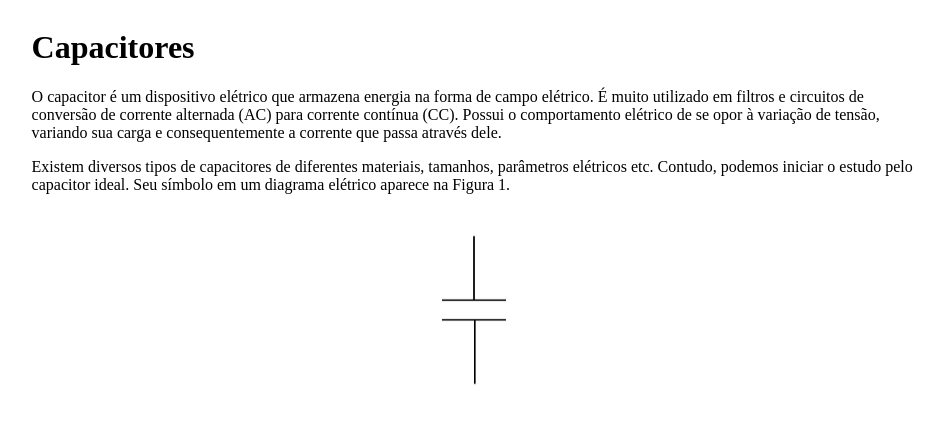
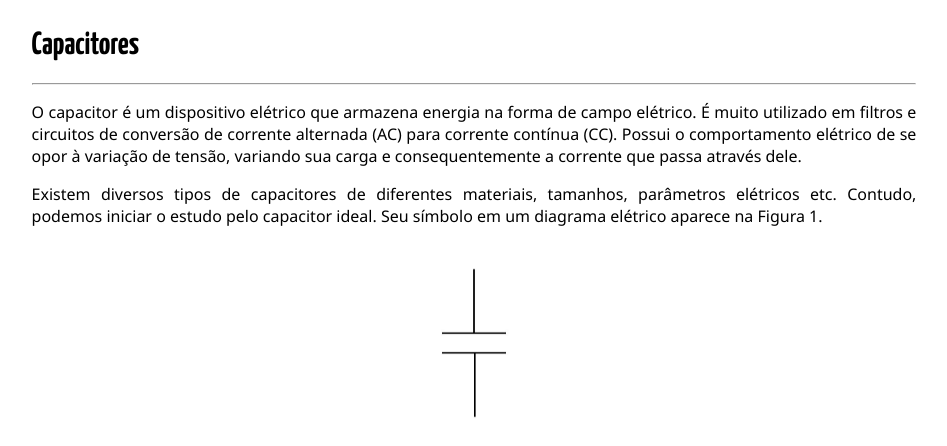
Before and after one commit to bruno-said/study, a plain HTML site: page src/pages/capacitores/capacitores.html in a window 1280 px wide. Shown: the whole page, without its empty margins (166-1113 px from the left). Drawn offline with Linux system fonts and the light colour scheme.

Commit message:
Adicionando fontes do Google Fontes ao projeto.

```diff
--- a/src/pages/capacitores/capacitores.css
+++ b/src/pages/capacitores/capacitores.css
@@ -1,3 +1,9 @@
+/*=========================== FAMÍLIAS DE FONTES =================================*/
+
+@import url('https://fonts.googleapis.com/css2?family=Noto+Sans:ital,wght@0,100..900;1,100..900&display=swap');
+@import url('https://fonts.googleapis.com/css2?family=Noto+Sans:ital,wght@0,100..900;1,100..900&family=Yanone+Kaffeesatz:wght@200..700&display=swap');
+
+/*================================= CSS GERAL ====================================*/
 body {
   display: flex;
   justify-content: center;
@@ -5,6 +11,15 @@ body {
 
 .container {
   width: 70%;
+}
+
+h1 {
+  font-family: "Yanone Kaffeesatz";
+}
+
+p {
+  text-align: justify;
+  font-family: "Noto Sans";
 }
 
 .div_img_capacitor {
--- a/src/pages/capacitores/capacitores.html
+++ b/src/pages/capacitores/capacitores.html
@@ -9,6 +9,7 @@
   <body>
     <div class="container">
       <h1>Capacitores</h1>
+      <hr>
       <p>O capacitor é um dispositivo elétrico que armazena energia na forma de campo elétrico. É muito utilizado em filtros e circuitos de conversão de corrente alternada (AC) para corrente contínua (CC). Possui o comportamento elétrico de se opor à variação de tensão, variando sua carga e consequentemente a corrente que passa através dele.</p>
       <p>Existem diversos tipos de capacitores de diferentes materiais, tamanhos, parâmetros elétricos etc. Contudo, podemos iniciar o estudo pelo capacitor ideal. Seu símbolo em um diagrama elétrico aparece na Figura 1.</p>
       <div class="div_img_capacitor">
```
